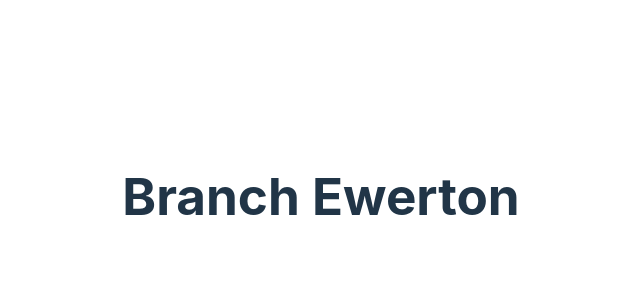
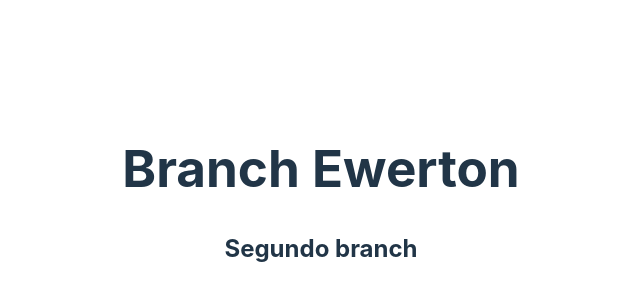
Before and after one commit to cicrano/teste, a React (Vite) app: page / in a window 1280 px wide. Shown: the part 204-504 px from the top of the page, without its empty margins (319-959 px from the left). Built offline with nearby package versions, Linux system fonts and the light colour scheme.

Commit message:
segundo branch

```diff
--- a/src/App.tsx
+++ b/src/App.tsx
@@ -5,6 +5,7 @@ function App() {
   return (
     <>
       <h1>Branch Ewerton</h1>
+      <h2>Segundo branch</h2>
     </>
   )
 }
```
